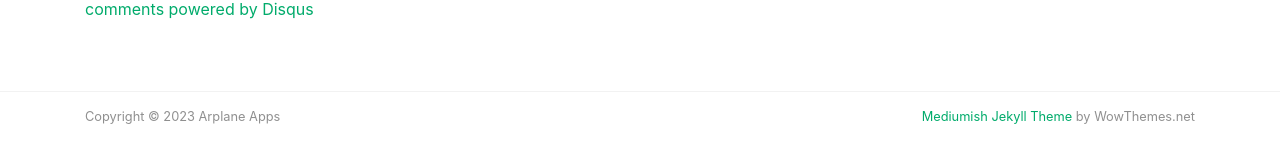
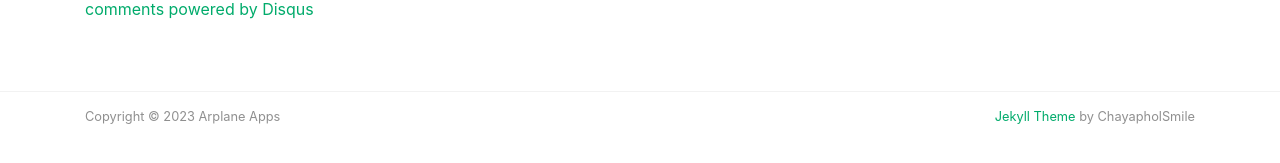
Before and after one commit to ChayapholSmile/apps, a Jekyll site: the page built from _pages/about.md, in a window 1280 px wide and 1190 px high. Shown: the part 990-1153 px from the top of the window. Built offline with Jekyll 4.4.1, drawn with Linux system fonts in a browser that asks for light colours; nearby versions of some CDN libraries; comment, search, counter and statistics services are not loaded.

Commit message:
Update default.html

```diff
--- a/_layouts/default.html
+++ b/_layouts/default.html
@@ -76,19 +76,19 @@ ga('send', 'pageview');
                 </li>
 
                 <li class="nav-item">
-                <a target="_blank" class="nav-link" href="https://bootstrapstarter.com/bootstrap-templates/template-mediumish-bootstrap-jekyll/"> Docs</a>
+                <a target="_blank" class="nav-link" href="https://chayapholsmile.github.io/apps/"> Docs</a>
                 </li>
 
                 <li class="nav-item">
-                <a target="_blank" class="nav-link" href="https://www.wowthemes.net/themes/mediumish-wordpress/"><i class="fab fa-wordpress-simple"></i> WP Version</a>
+                <a target="_blank" class="nav-link" href="https://chayapholsmile.github.io/apps/"><i class="fab fa-wordpress-simple"></i> WP Version</a>
                 </li>
 
                 <li class="nav-item">
-                <a target="_blank" class="nav-link" href="https://www.wowthemes.net/themes/mediumish-ghost/"><i class="fab fa-snapchat-ghost"></i> Ghost Version</a>
+                <a target="_blank" class="nav-link" href="https://chayapholsmile.github.io/apps/"><i class="fab fa-snapchat-ghost"></i> Ghost Version</a>
                 </li>
 
                 <li class="nav-item">
-                <a target="_blank" class="nav-link" href="https://github.com/wowthemesnet/mediumish-theme-jekyll"><i class="fab fa-github"></i> Fork on Github</a>
+                <a target="_blank" class="nav-link" href="https://github.com/chayapholsmile/apps"><i class="fab fa-github"></i> Fork on Github</a>
                 </li>
 
                 {% include search-lunr.html %}
@@ -175,7 +175,7 @@ ga('send', 'pageview');
                 Copyright © {{ site.time | date: "%Y" }} {{ site.name }}
             </div>
             <div class="col-md-6 col-sm-6 text-center text-lg-right">
-                <a target="_blank" href="https://www.wowthemes.net/mediumish-free-jekyll-template/">Mediumish Jekyll Theme</a> by WowThemes.net
+                <a target="_blank" href="https://github.com/chayapholsmile">Jekyll Theme</a> by ChayapholSmile
             </div>
         </div>
     </div>
```
